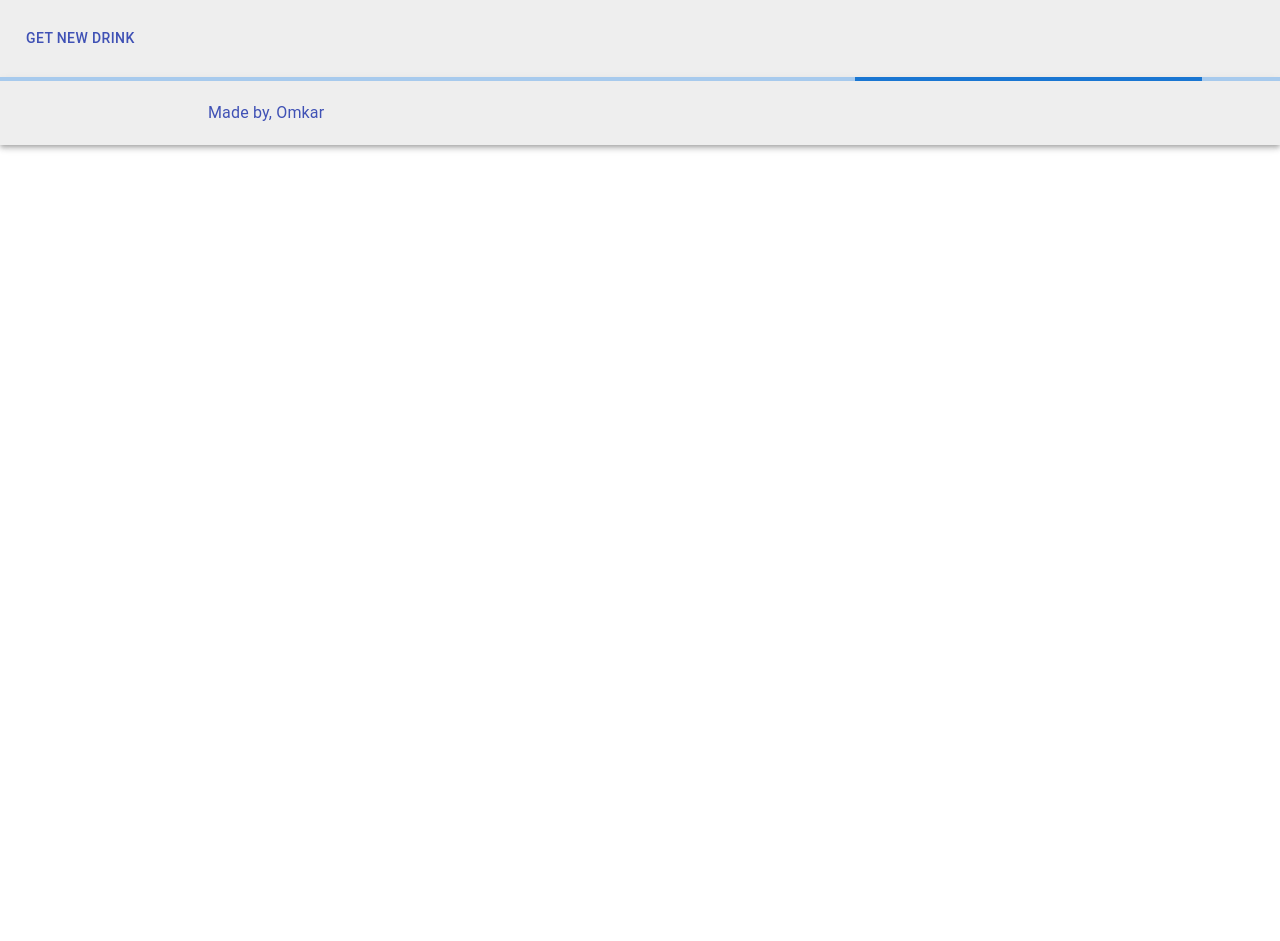
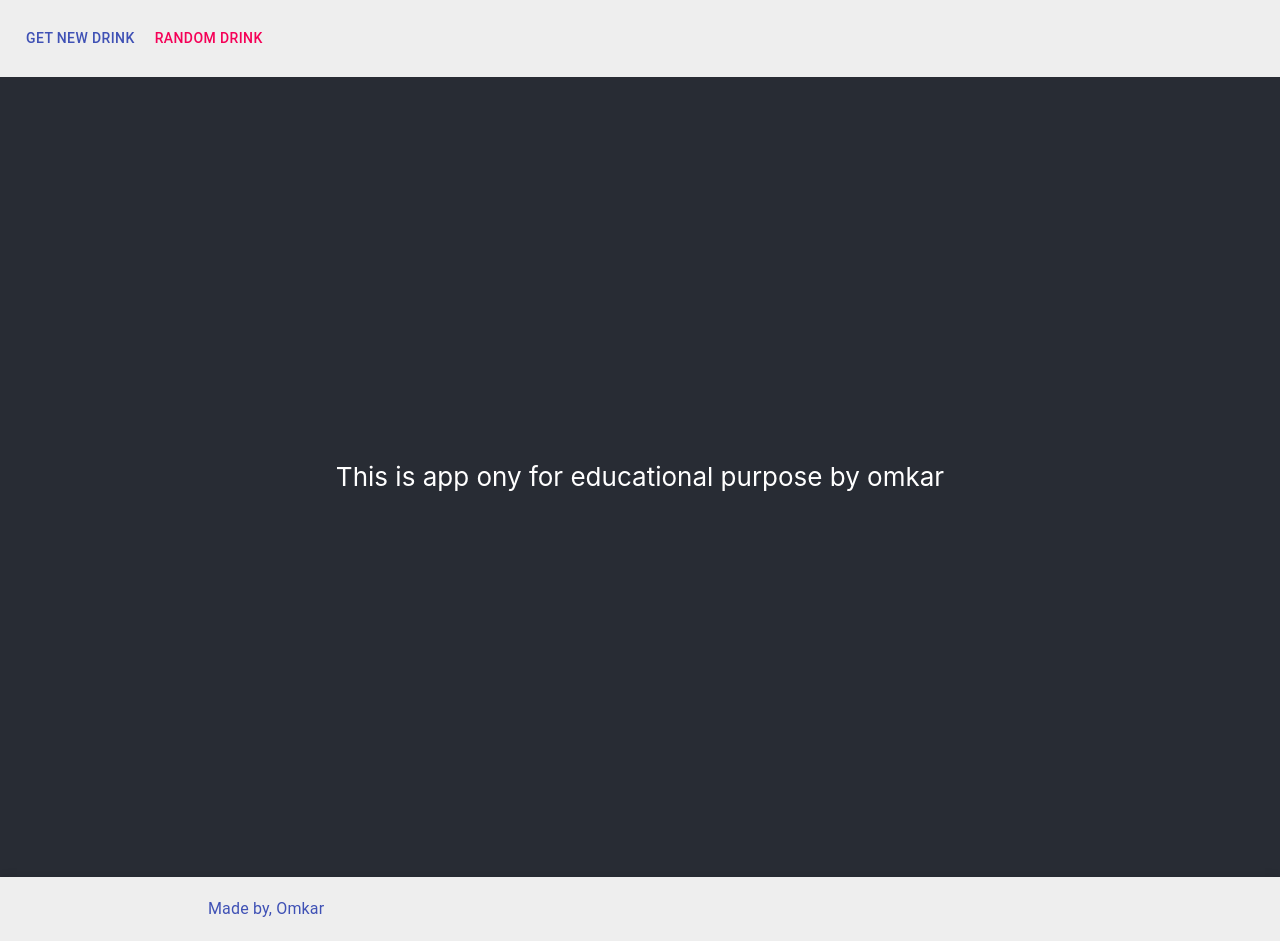
Before and after one commit to omkarpadwale/cocktail-web-app, a React (Create React App) app: page / in a window 1280 px wide. Before the commit the page ends 800 px from the top, so only its background shows below. Built offline with nearby package versions, Linux system fonts and the light colour scheme; no server answers.

Commit message:
Add changes

```diff
--- a/src/App.js
+++ b/src/App.js
@@ -1,5 +1,5 @@
 import "./App.css";
-import { Switch, Route,BrowserRouter as Router } from "react-router-dom";
+import { Switch, Route, BrowserRouter as Router } from "react-router-dom";
 import HomePage from "./Pages/Home";
 import RandomDrink from "./Pages/RandomDrink";
 import HeaderSection from "./Component/Header/HeaderSection";
@@ -13,18 +13,17 @@ function App() {
       <Router>
         <Switch>
           <Route exact path="/">
+            <HomePage />
+          </Route>
+
+          <Route exact path="/randomdrink">
             <RandomDrink />
           </Route>
-
-        {/* <Route exact path="/randomdrink">
-          <RandomDrink />
-        </Route> */}
         </Switch>
       </Router>
       <FooterSection />
     </div>
   );
-
 }
 
 export default App;
--- a/src/Component/Header/HeaderSection.js
+++ b/src/Component/Header/HeaderSection.js
@@ -1,20 +1,24 @@
 import React from "react";
 import { Box, Button } from "@material-ui/core";
 
-
 const buttonStyle = {
-    padding : '10px'
-  };
+  padding: "10px",
+};
 
 const HeaderSection = (props) => {
-    return (
-        <Box display="flex" bgcolor="grey.200" p={2} alignItems="center">
-          <Button style= {buttonStyle} color="primary" href='/'> Get New Drink </Button>
-          {/* <Box >
-            <Button style= {buttonStyle} color="secondary" href='/randomdrink'>Random Drink</Button>
-          </Box>        */}
-        </Box>
-      );
+  return (
+    <Box display="flex" bgcolor="grey.200" p={2} alignItems="center">
+      <Button style={buttonStyle} color="primary" href="/">
+        {" "}
+        Get New Drink{" "}
+      </Button>
+      <Box>
+        <Button style={buttonStyle} color="secondary" href="/randomdrink">
+          Random Drink
+        </Button>
+      </Box>
+    </Box>
+  );
 };
 
 export default HeaderSection;
```
Lines whose indentation alone changed are shown as unchanged.
